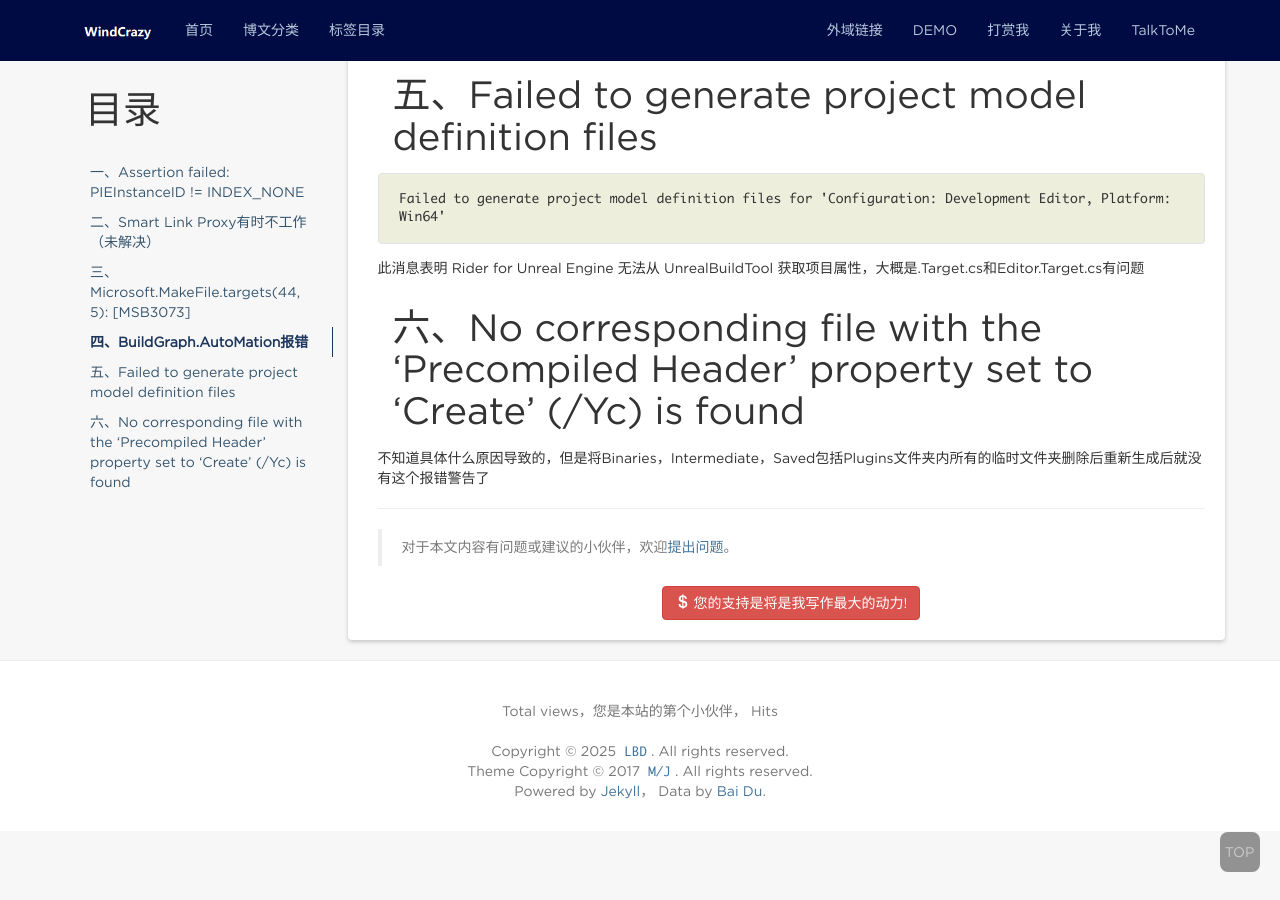
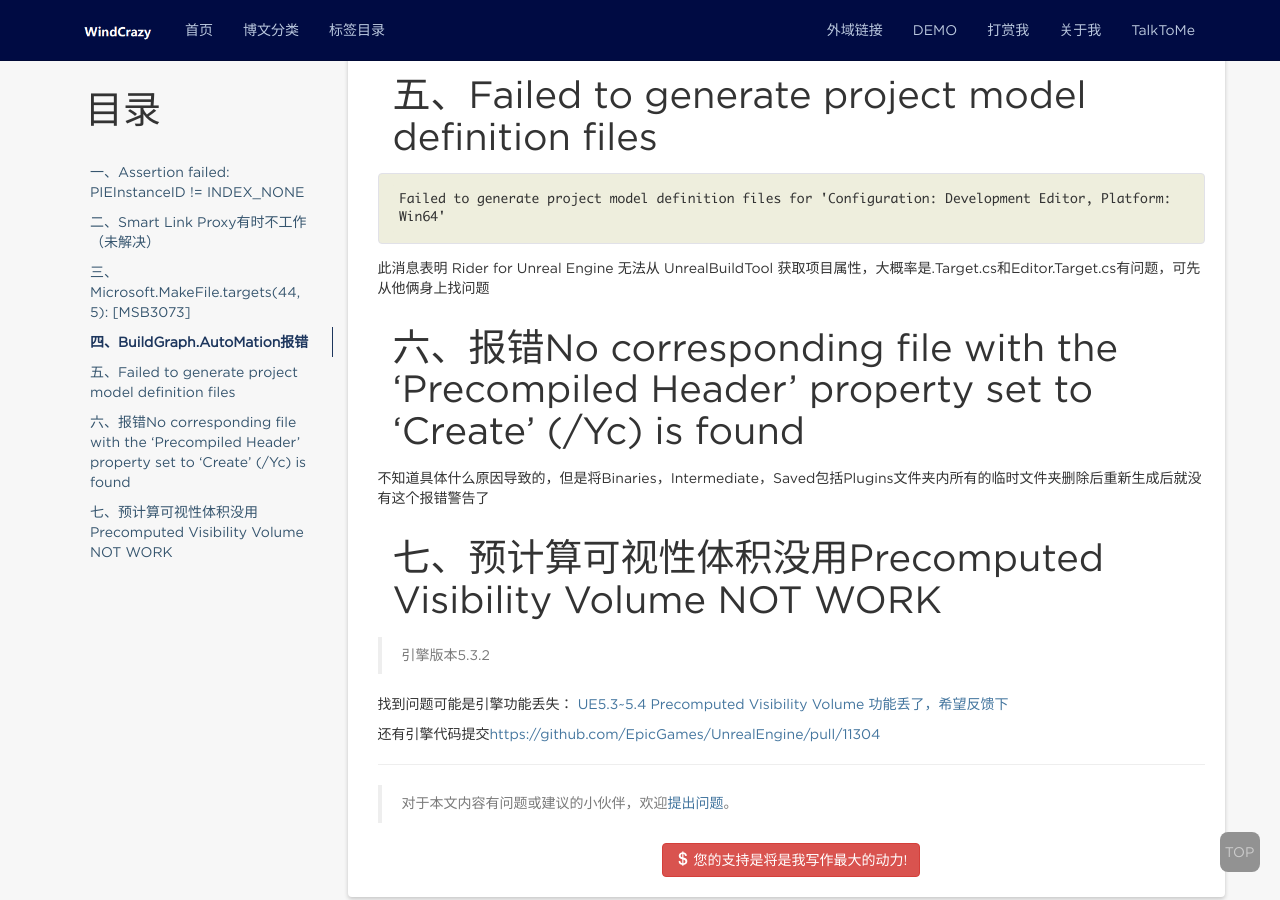
Before and after one commit to windcrazy123/windcrazy123.github.io, a Jekyll site: the page built from _posts/Others/2021-04-18-StrangeIssues.md, in a window 1280 px wide and 900 px high, scrolled down 2163 px. Built offline with Jekyll 4.4.1, drawn with Linux system fonts in a browser that asks for light colours; nearby versions of some CDN libraries; comment, search, counter and statistics services are not loaded.

Commit message:
安卓遮挡剔除很拉，预计算可视性体积没用

````diff
--- a/_posts/Others/2021-04-18-StrangeIssues.md
+++ b/_posts/Others/2021-04-18-StrangeIssues.md
@@ -91,8 +91,16 @@ if (_graph.NameToReport.TryGetValue(reportName, out report))
 Failed to generate project model definition files for 'Configuration: Development Editor, Platform: Win64'
 ```
 
-此消息表明 Rider for Unreal Engine 无法从 UnrealBuildTool 获取项目属性，大概是.Target.cs和Editor.Target.cs有问题
+此消息表明 Rider for Unreal Engine 无法从 UnrealBuildTool 获取项目属性，大概率是.Target.cs和Editor.Target.cs有问题，可先从他俩身上找问题
 
-# 六、No corresponding file with the 'Precompiled Header' property set to 'Create' (/Yc) is found
+# 六、报错No corresponding file with the 'Precompiled Header' property set to 'Create' (/Yc) is found
 
 不知道具体什么原因导致的，但是将Binaries，Intermediate，Saved包括Plugins文件夹内所有的临时文件夹删除后重新生成后就没有这个报错警告了
+
+# 七、预计算可视性体积没用Precomputed Visibility Volume NOT WORK
+
+> 引擎版本5.3.2
+
+找到问题可能是引擎功能丢失：[                     UE5.3~5.4 Precomputed Visibility Volume 功能丢了，希望反馈下                   ](https://forums.unrealengine.com/t/ue5-3-5-4-precomputed-visibility-volume/1589792)
+
+还有引擎代码提交[https://github.com/EpicGames/UnrealEngine/pull/11304](https://github.com/EpicGames/UnrealEngine/pull/11304)
````
